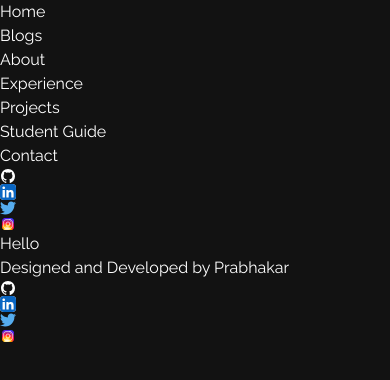
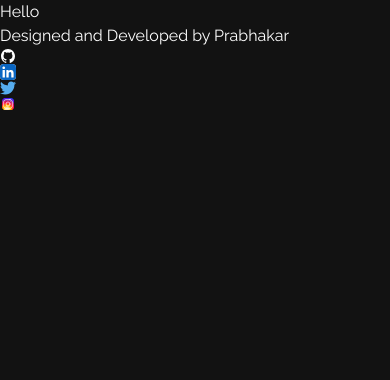
Before and after one commit to acheiveer/Portfolio-next, a Next.js app in the folder portfolio-next/: page / in a window 390 px wide. Shown: the top 380 px of the page. Built offline with nearby package versions, Linux system fonts and the light colour scheme.

Commit message:
working on mobile view

```diff
--- a/portfolio-next/src/components/Navbar.tsx
+++ b/portfolio-next/src/components/Navbar.tsx
@@ -2,13 +2,14 @@
 
 import useDeviceContext from "@/customHooks/useDeviceContext";
 import NavbarDesktop from "./NavbarDesktop";
+import NavbarMobile from "./NavbarMobile";
 import navItems from "@/data/navitems";
 
 const Navbar = () => {
     const device = useDeviceContext();
     return(
         <>
-         {<NavbarDesktop navItems={navItems}/>}
+         {device?.isDesktop ? (<NavbarDesktop navItems={navItems}/>):(<NavbarMobile navItems={navItems}/>)}
         </>
     );
 };
--- a/portfolio-next/src/components/NavbarMobile.tsx
+++ b/portfolio-next/src/components/NavbarMobile.tsx
@@ -0,0 +1,22 @@
+import { useState } from "react";
+import { motion, AnimatePresence, MotionConfig } from "framer-motion";
+import Link from "next/link";
+
+interface INavItem {
+    name: string;
+    link: string;
+}
+
+const NavbarMobile = ({navItems}:{navItems: INavItem[]}) => {
+    const [mobileNav,setMobilenav] = useState(false);
+
+    const toggleMobileNav = () => {
+        setMobilenav(!mobileNav);
+    }
+    return(
+        <>
+        </>
+    )
+}
+
+export default NavbarMobile;
```
